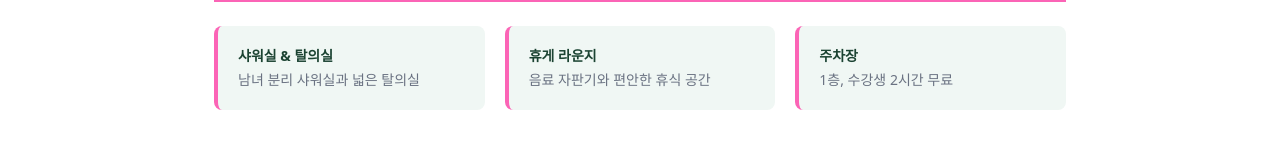
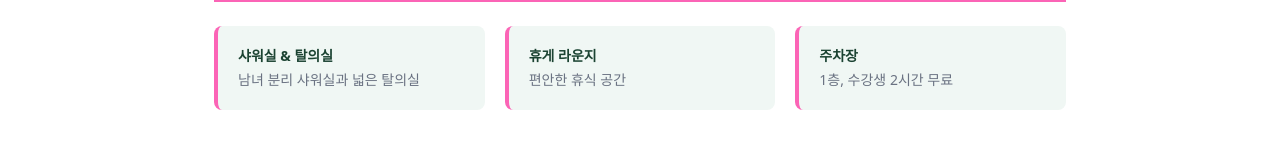
Before and after one commit to nohsiyoung94/Rally-Tennis, a Next.js app in the folder apps/frontend/: page /facilities in a window 1280 px wide. Shown: the part 1042-1202 px from the top of the page. Built offline with nearby package versions, Linux system fonts and the light colour scheme.

Commit message:
fix: 시설안내 휴게 라운지 설명 수정
Co-Authored-By: Claude Opus 4.6 <noreply@anthropic.com>

```diff
--- a/apps/frontend/src/app/facilities/page.tsx
+++ b/apps/frontend/src/app/facilities/page.tsx
@@ -9,7 +9,7 @@ const courts: CourtWithStatus[] = [
 
 const amenities: Amenity[] = [
   { name: "샤워실 & 탈의실", desc: "남녀 분리 샤워실과 넓은 탈의실" },
-  { name: "휴게 라운지", desc: "음료 자판기와 편안한 휴식 공간" },
+  { name: "휴게 라운지", desc: "편안한 휴식 공간" },
   { name: "주차장", desc: "1층, 수강생 2시간 무료" },
 ];
 
```
